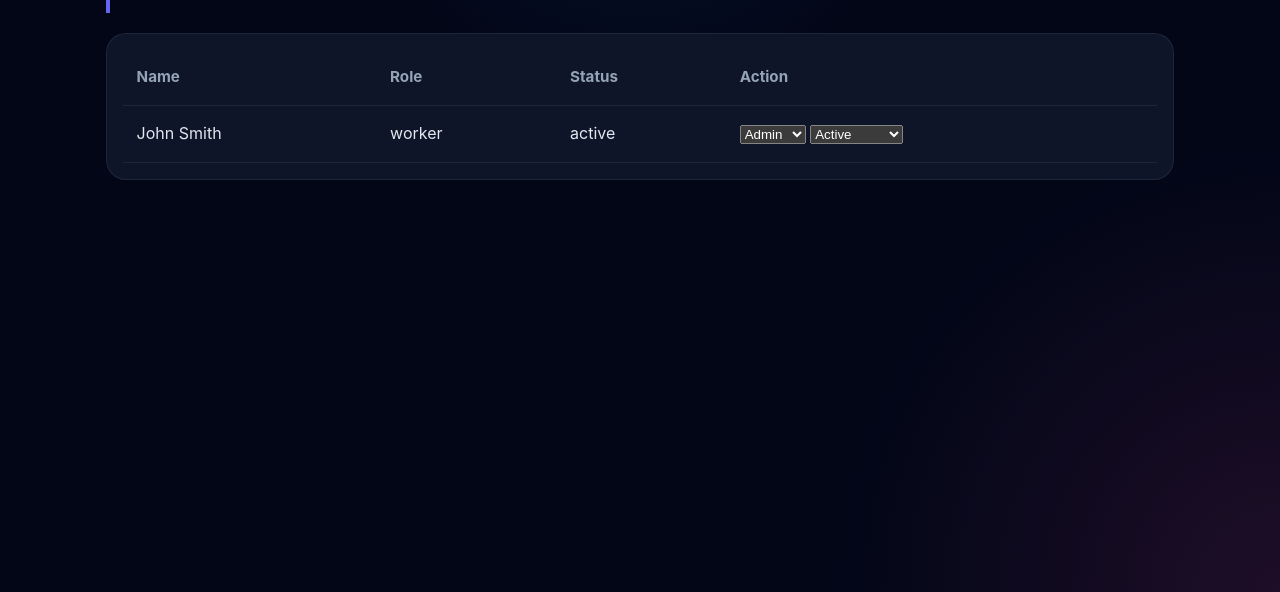
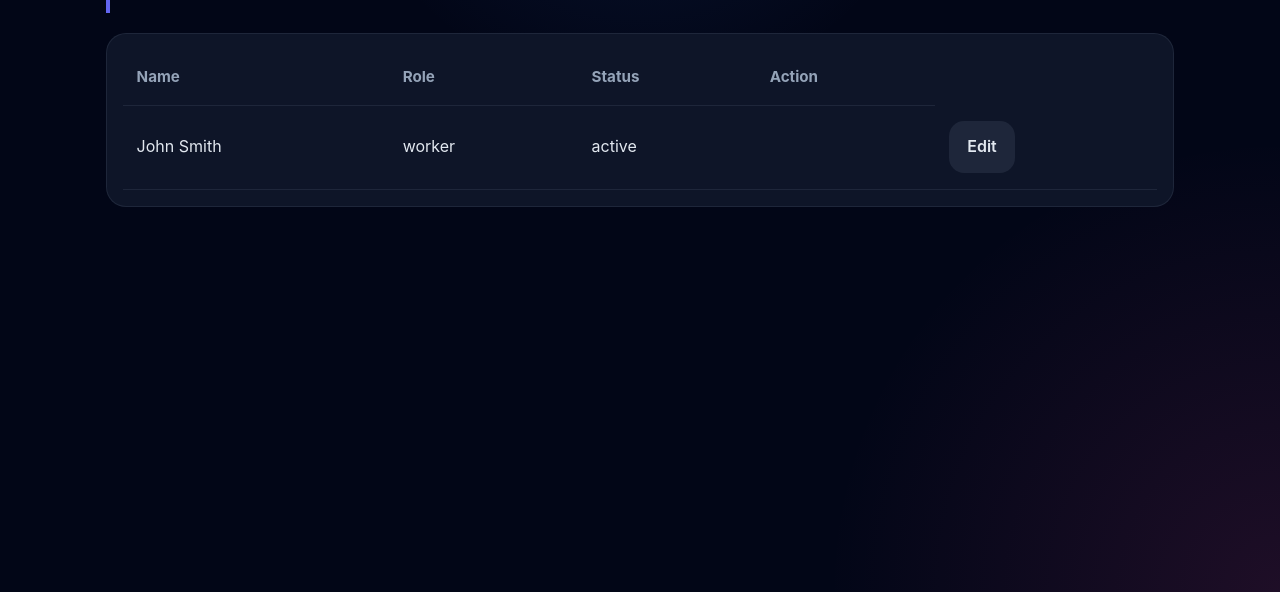
Before and after one commit to davidcooperation044-beep/wimpcooperation, a website: page public/admin-staff.html in a window 1280 px wide. Shown: the part 208-800 px from the top of the page. Drawn offline with Linux system fonts and the light colour scheme.

Commit message:
Update admin-staff.html

```diff
--- a/public/admin-staff.html
+++ b/public/admin-staff.html
@@ -46,17 +46,7 @@
                 <td>worker</td>
                 <td>active</td>
                 <td>
-    <select onchange="updateRole('${user.id}', this.value)">
-        <option value="admin" ${user.role === 'admin' ? 'selected' : ''}>Admin</option>
-        <option value="worker" ${user.role === 'worker' ? 'selected' : ''}>Worker</option>
-        <option value="affiliate" ${user.role === 'affiliate' ? 'selected' : ''}>Affiliate</option>
-    </select>
-
-    <select onchange="updateStatus('${user.id}', this.value)">
-        <option value="active" ${user.status === 'active' ? 'selected' : ''}>Active</option>
-        <option value="deactivated" ${user.status === 'deactivated' ? 'selected' : ''}>Deactivated</option>
-    </select>
-</td>
+    <td><a class="secondary" href="#">Edit</a></td>
               </tr>
             </tbody>
           </table>
```
